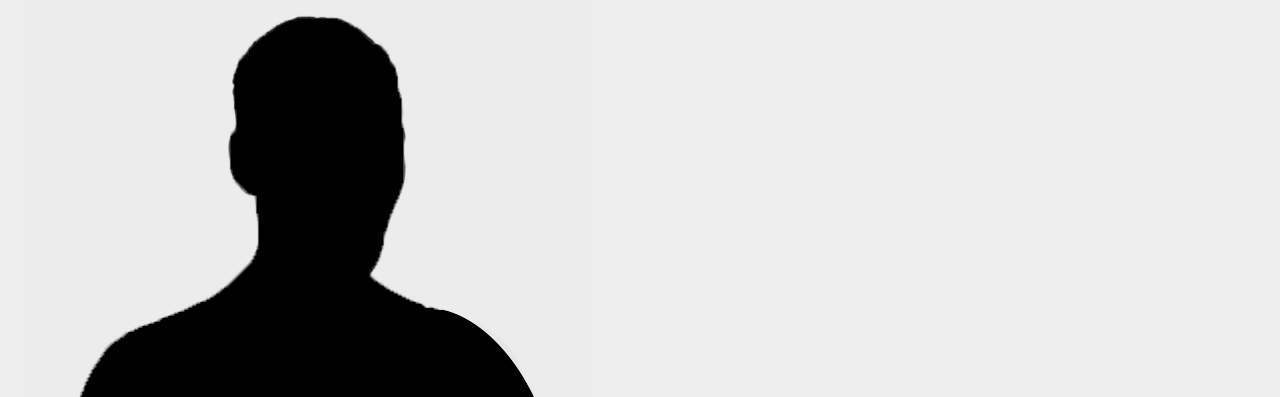
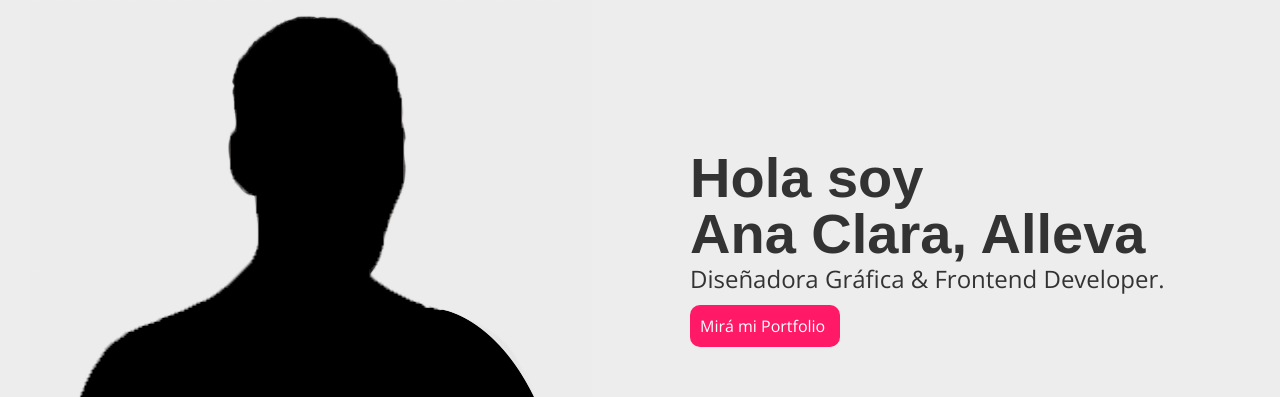
Before and after one commit to aclaraalleva/curriculumVitae, a plain HTML site: page index.html in a window 1280 px wide. Shown: the top 397 px of the page. Drawn offline with nearby package versions, Linux system fonts and the light colour scheme; a web font is replaced by a local one.

Commit message:
agregue titulos

```diff
--- a/index.html
+++ b/index.html
@@ -12,7 +12,9 @@
 		<header>
 			<div class="imgPrincipal"></div>
 			<div class="titulosPrincipal">
-
+				<h2>Hola soy <br> Ana Clara, Alleva</h2>
+				<h3>Diseñadora Gráfica & Frontend Developer.</h3>
+				<a href="https://www.behance.net/aalleva" target="_blank">Mirá mi Portfolio</a>
 			</div>
 			<div class="redes">
 				<a href="#"><img class="social" src="facebook.png"/></a>
```
